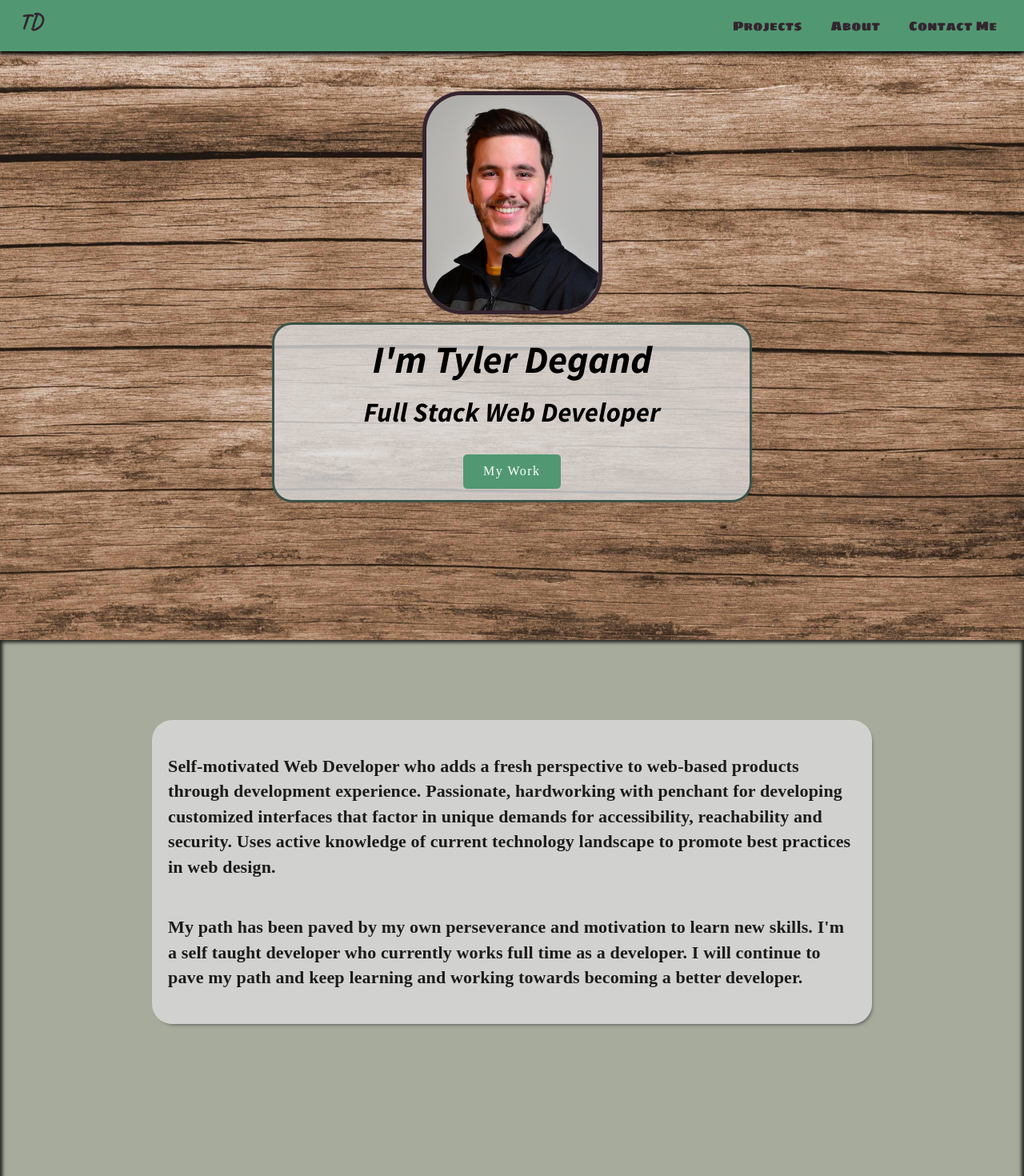
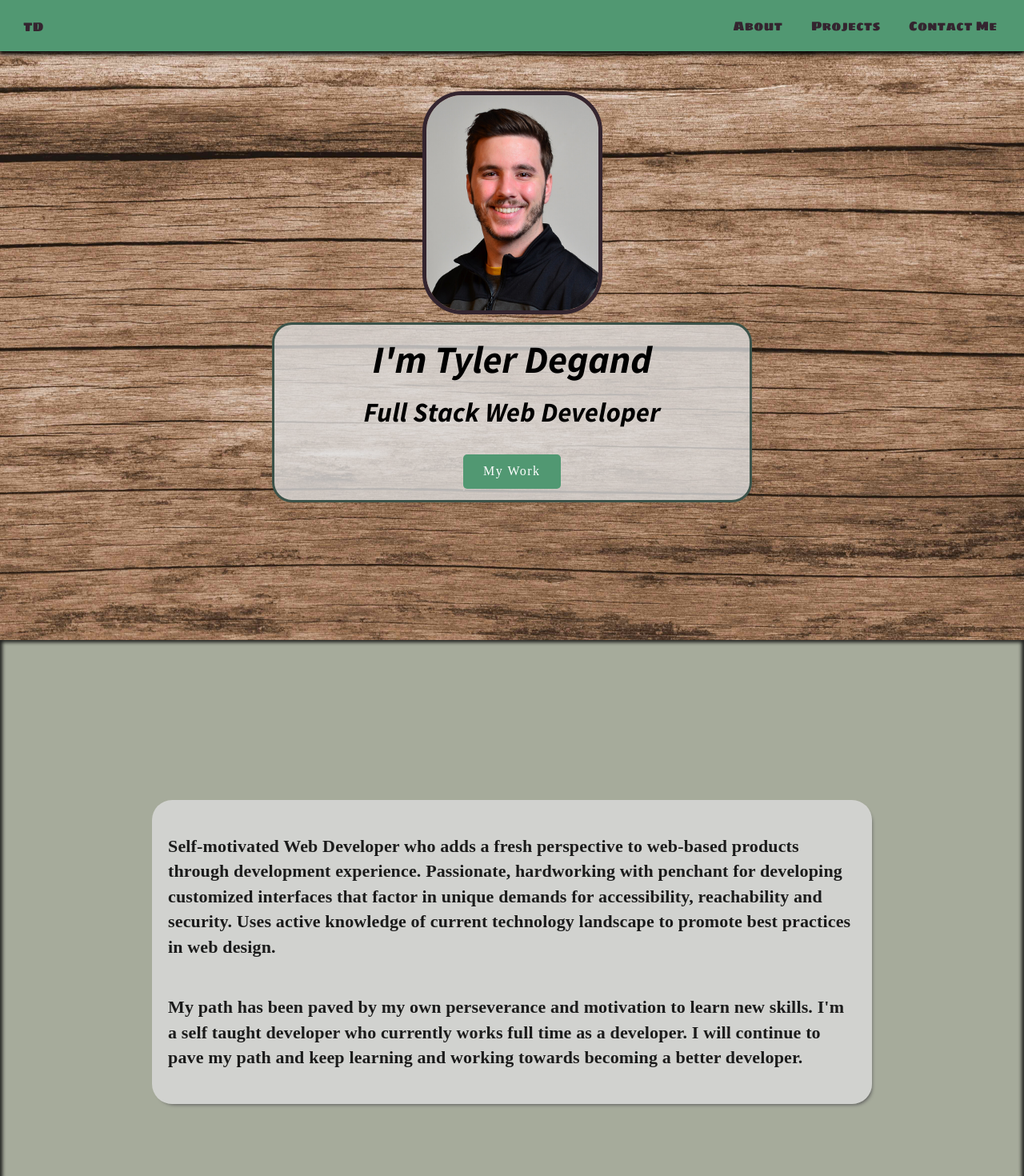
Before and after one commit to tdegand/React-Portfolio, a React (Create React App) app: page / in a window 1280 px wide. Shown: the top 1470 px of the page at 80% size. Built offline with nearby package versions, Linux system fonts and the light colour scheme; a web font is replaced by a local one.

Commit message:
fixed some minor bugs, removed lazy loading and added proper scrolling, also changed the nav bar just a bit

```diff
--- a/package.json
+++ b/package.json
@@ -16,7 +16,6 @@
     "react": "^17.0.2",
     "react-dom": "^17.0.2",
     "react-ga": "^3.3.0",
-    "react-lazy-load": "^3.1.13",
     "react-scripts": "4.0.3",
     "web-vitals": "^1.1.2"
   },
--- a/src/components/about.js
+++ b/src/components/about.js
@@ -6,8 +6,8 @@ import { makeStyles } from "@material-ui/core/styles";
 const useStyles = makeStyles(() => ({
 	parentAbout: {
 		height: "fitContent",
-		paddingTop: '100px',
-		paddingBottom: '100px',
+		paddingTop: '200px',
+		paddingBottom: '250px',
 	},
 	aboutMe: {
 		width: "80%",
@@ -24,20 +24,19 @@ const useStyles = makeStyles(() => ({
 	},
 }));
 
-const About = () => {
+const About = (props) => {
 	const classes = useStyles();
 
-
-
 	return (
-		<Grid container={true} className={classes.parentAbout}>
+		<Grid ref={props.refProp} container={true} className={classes.parentAbout}>
 			<Grid
 				container={true}
 				className={classes.aboutMe}
 				justify="center"
 				alignContent="center"
 				data-aos="fade-right"
-				data-aos-duration="800"
+				data-aos-duration="1000"
+				data-aos-offset="500"
 			>
 				<Grid item={true}>
 					<p>
--- a/src/components/contactModal.js
+++ b/src/components/contactModal.js
@@ -14,12 +14,10 @@ import axios from "axios";
 
 const useStyles = makeStyles((theme) => ({
     modal: {
-        width: window.innerwidth,
-        maxWidth: '800px',
-        margin: 'auto',
         display: 'flex',
+        alignItems: 'center',
         justifyContent: 'center',
-    },
+      },
     paper: {
         backgroundColor: "rgb(220,220,220)",
         border: '2px solid #000',
--- a/src/components/home.js
+++ b/src/components/home.js
@@ -1,4 +1,4 @@
-import React from 'react';
+import React, { useRef } from 'react';
 import {
 	Link,
 	CssBaseline,
@@ -13,9 +13,8 @@ import MainContent from './maincontent';
 import About from './about';
 import Footer from './footer';
 import Image from '../images/wood.jpg';
-import { scrollToProjects } from '../utils/effects.js';
 import Headshot from '../images/Tyler.jpg';
-import LazyLoad from 'react-lazy-load';
+
 
 const useStyles = makeStyles((theme) => ({
 	icon: {
@@ -53,6 +52,9 @@ const Alert = (props) => {
 
 const Home = () => {
 	const classes = useStyles();
+	const top = useRef(null);
+	const about = useRef(null);
+	const projects = useRef(null);
 	const [open, setOpen] = React.useState(false);
 	const [snackOpen, setSnackOpen] = React.useState(false);
 
@@ -75,20 +77,29 @@ const Home = () => {
 		setSnackOpen(false);
 	};
 
+	const executeScroll = (event) => {
+		console.log(event.target);
+		if(event.target.id === 'about') {
+			about.current.scrollIntoView();
+		} else if (event.target.id === 'projects') {
+			projects.current.scrollIntoView();
+		} else if (event.target.id === 'top') {
+			top.current.scrollIntoView();
+		}
+	}
+
 	return (
 		<React.Fragment>
 			<CssBaseline />
-			<NavBar open={open} handleClose={handleClose} handleOpen={handleOpen} handleSnack={handleSnack} />
+			<NavBar open={open} handleClose={handleClose} handleOpen={handleOpen} handleSnack={handleSnack} executeScroll={executeScroll} />
 			<header>
 				{/* Hero unit */}
-				<div className={classes.header}>
-					{/* <Container maxWidth="sm" justify="start"> */}
+				<div ref={top} className={classes.header}>
 					<Grid container={true} justify='center' alignContent='space-between' className={classes.headerCon}>
 						<Grid container={true} justify='center'>
 							<img className={`headshot animate__animated animate__slideInRight animate__slow	1s`} src={Headshot} alt="Tyler Degand" ></img>
 						</Grid>
 						<Grid item={true} className={`textBox animate__animated animate__slideInLeft animate__slow 1s`} >
-							{/* data-aos="fade-left" data-aos-offset="300" data-aos-duration="800" */}
 							<Typography
 								className={classes.text}
 								component="h1"
@@ -111,24 +122,19 @@ const Home = () => {
 							<div className={classes.headerButtons}>
 								<Grid container spacing={2} justify="center">
 									<Grid item>
-										<Link className={'hvr-float'} onClick={scrollToProjects}>
+										<Link id='projects' className={'hvr-float'} onClick={executeScroll}>
 											My Work
-											</Link>
+										</Link>
 									</Grid>
 								</Grid>
 							</div>
 						</Grid>
 					</Grid>
-					{/* </Container> */}
 				</div>
 			</header>
 			<main className={classes.main}>
-				<LazyLoad height={762} offsetVertical={300}>
-					<About />
-				</LazyLoad>
-				<LazyLoad offsetVertical={600}>
-					<MainContent />
-				</LazyLoad>
+				<About refProp={about} />
+				<MainContent refProp={projects} />
 				<Snackbar open={snackOpen} autoHideDuration={6000} onClose={handleSnackClose} >
 					<Alert onClose={handleSnackClose} severity="success">
 						Your message has been sent successfully!
--- a/src/components/maincontent.js
+++ b/src/components/maincontent.js
@@ -35,7 +35,7 @@ const useStyles = makeStyles((theme) => ({
 	}
 }));
 
-const MainContent = () => {
+const MainContent = (props) => {
 	const classes = useStyles();
 	const [data, setData] = React.useState({});
 
@@ -46,7 +46,7 @@ const MainContent = () => {
 	return (
 		<Container fixed >
 			<hr className={classes.break}></hr>
-			<Grid container className={classes.cardCon} direction="row" justify="center" alignContent="center" data-aos="fade-left" data-aos-duration="800">
+			<Grid ref={props.refProp} container className={classes.cardCon} direction="row" justify="center" alignContent="center" data-aos="fade-left" data-aos-duration="1000" data-aos-offset="500">
 				{_.map(data, project => {
 					return <ProjectCards key={project.id} project={project} />
 				})}
--- a/src/components/nav.js
+++ b/src/components/nav.js
@@ -7,7 +7,6 @@ import {
     Link,
     Grid,
 } from "@material-ui/core";
-import { scrollToProjects, scrollToAbout } from '../utils/effects.js';
 import ContactModal from './contactModal';
 
 const useStyles = makeStyles((theme) => ({
@@ -62,22 +61,22 @@ const useStyles = makeStyles((theme) => ({
 
 const Navbar = (props) => {
     const classes = useStyles();
-    const { handleClose, handleOpen, handleSnack, open } = props;
+    const { handleClose, handleOpen, handleSnack, executeScroll, open } = props;
 
     return (
-        <AppBar position="absolute" className={classes.navBar} data-aos="fade-down" data-aos-duration="800">
+        <AppBar position="fixed" className={classes.navBar} data-aos="fade-down" data-aos-duration="800">
             <Toolbar className={classes.toolBar}>
                 <Grid container={true} justify='space-between'>
                     <Grid item={true} className={classes.navLink}>
-                        <Typography className={classes.logo} variant="h4" color="inherit" noWrap >
-                            TD
+                        <Typography variant="h4" color="inherit" noWrap >
+                            <Link id='top' className={'hvr-grow'} color="inherit" onClick={executeScroll}>TD</Link>
                     </Typography>
                     </Grid>
                     <Grid item={true}>
                         <Grid container={true} justify='space-between' className={classes.navContainer}>
-                            <Link className={'hvr-grow'} color="inherit" onClick={scrollToProjects}>Projects</Link>
-                            <Link href='#' className={'hvr-grow'} color="inherit" onClick={scrollToAbout}>About</Link>
-                            <Link href='#' className={'hvr-grow'} color="inherit" onClick={handleOpen}>Contact Me</Link>
+                            <Link id='about' className={'hvr-grow'} color="inherit" onClick={executeScroll}>About</Link>
+                            <Link id='projects' className={'hvr-grow'} color="inherit" onClick={executeScroll}>Projects</Link>
+                            <Link className={'hvr-grow'} color="inherit" onClick={handleOpen}>Contact Me</Link>
                         </Grid>
                     </Grid>
                 </Grid>
--- a/src/utils/effects.js
+++ /dev/null
@@ -1,17 +0,0 @@
-const scrollToProjects = () => {
-    window.scroll({
-        top: window.innerHeight + 675,
-        behavior: 'smooth'
-    })
-}
-const scrollToAbout = () => {
-    window.scroll({
-        top: window.innerHeight,
-        behavior: 'smooth'
-    })
-}
-
-module.exports = {
-    scrollToProjects: scrollToProjects,
-    scrollToAbout: scrollToAbout
-}
```
Also changed, not shown: src/styles/normalize.css, 1 other file (tests, documents, lock files or other folders).
